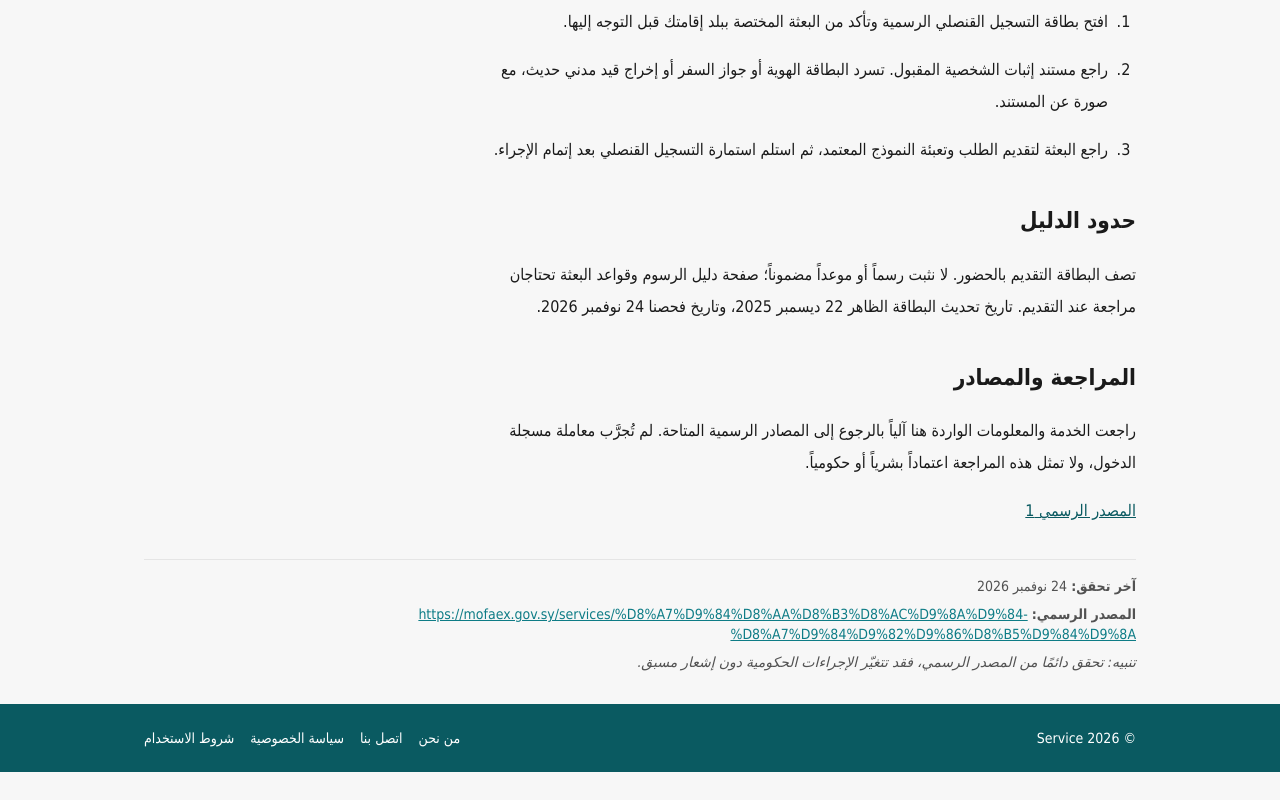
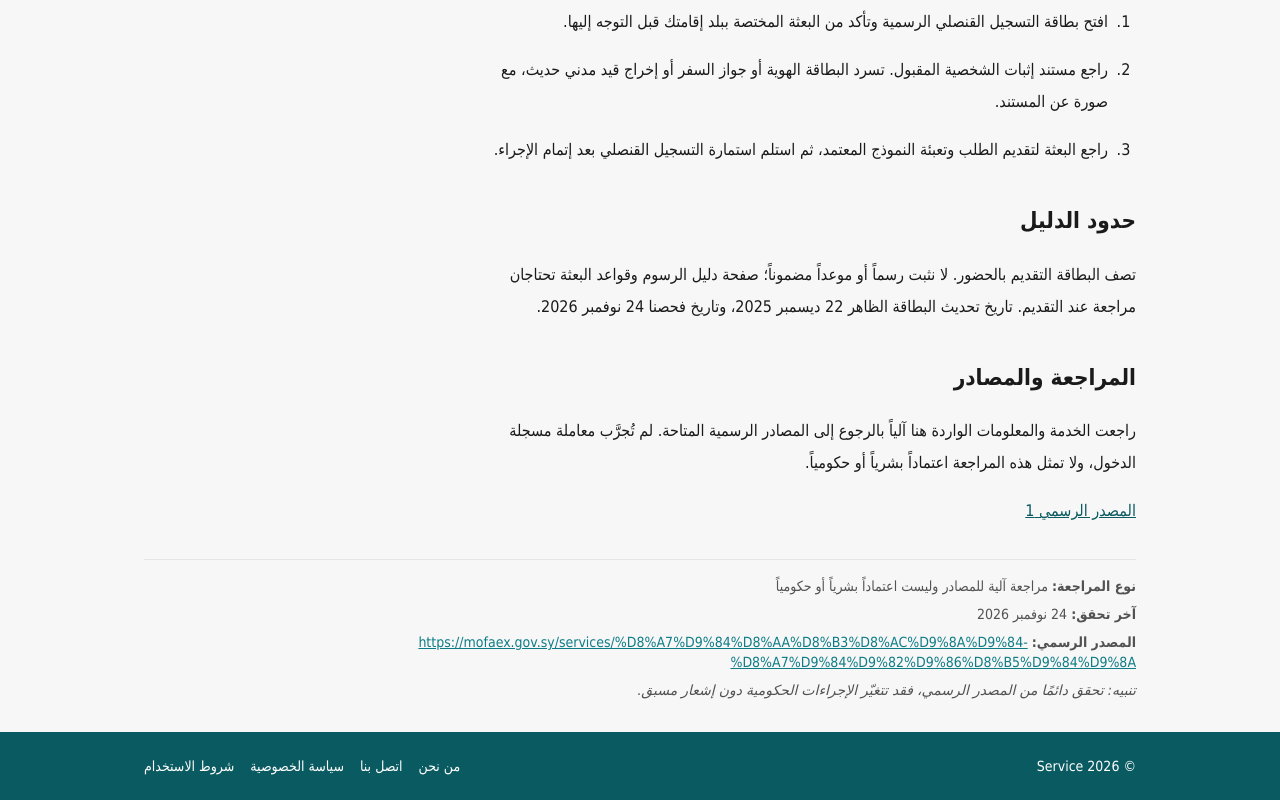
Before and after one commit to Anas379110/Service-Website, an Astro site in the folder websites/: page /guide/guide-01 in a window 1280 px wide. Shown: the part 395-1195 px from the top of the page. Before the commit the page ends 1167 px from the top, so only its background shows below. Built offline with nearby package versions, Linux system fonts and the light colour scheme; Astro itself is replaced by a stand-in of ours.

Commit message:
Add review method information in guide page

```diff
--- a/websites/src/pages/guide/[slug].astro
+++ b/websites/src/pages/guide/[slug].astro
@@ -35,6 +35,7 @@ const formattedDate = new Intl.DateTimeFormat('ar', { dateStyle: 'long' }).forma
     </div>
 
     <div class="mt-8 pt-4 border-t border-neutral-200 text-sm text-neutral-600 space-y-2">
+      <p><strong>نوع المراجعة:</strong> {guide.data.reviewMethod === 'automated-source-review' ? 'مراجعة آلية للمصادر وليست اعتماداً بشرياً أو حكومياً' : 'مراجعة بشرية'}</p>
       <p><strong>آخر تحقق:</strong> {formattedDate}</p>
       <p>
         <strong>المصدر الرسمي:</strong>{' '}
```
